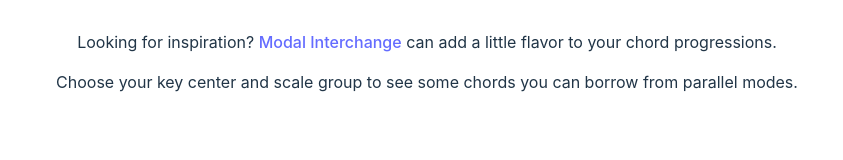
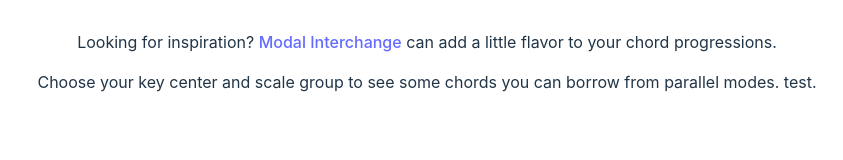
Before and after one commit to jef4490/modal-muse, a React (Vite) app: page / in a window 1280 px wide. Shown: the part 368-528 px from the top of the page, without its empty margins (213-1056 px from the left). Built offline with nearby package versions, Linux system fonts and the light colour scheme.

Commit message:
white space

```diff
--- a/src/App.jsx
+++ b/src/App.jsx
@@ -86,7 +86,7 @@ function App() {
             Looking for inspiration? <a href="https://en.wikipedia.org/wiki/Borrowed_chord" target="_blank">Modal Interchange</a> can add a little flavor to your chord progressions.
           </p>
           <p>
-            Choose your key center and scale group to see some chords you can borrow from parallel modes.
+            Choose your key center and scale group to see some chords you can borrow from parallel modes. test.
           </p>
         </div>
         <br/>
@@ -94,29 +94,6 @@ function App() {
           <ModeTable keyCenter={keyCenter} parallelModes={parallelModes} showSeventhChords={showSeventhChords}
             namesOfSelectedModes={namesOfSelectedModes}/>
         </div>
-        {/* <Typography>
-          hi
-          <br/>
-          <br/>
-          <br/>
-          <br/>
-          <br/>
-          yolo
-          <br/>
-          <br/>
-          <br/>
-          <br/>
-          <br/>
-          lolol
-          <br/>
-          <br/>
-          <br/>
-          <br/>
-          <br/>
-          <br/>
-          <br/>
-          brazillians
-        </Typography> */}
       </ThemeProvider>
     </Box>
   )
```
